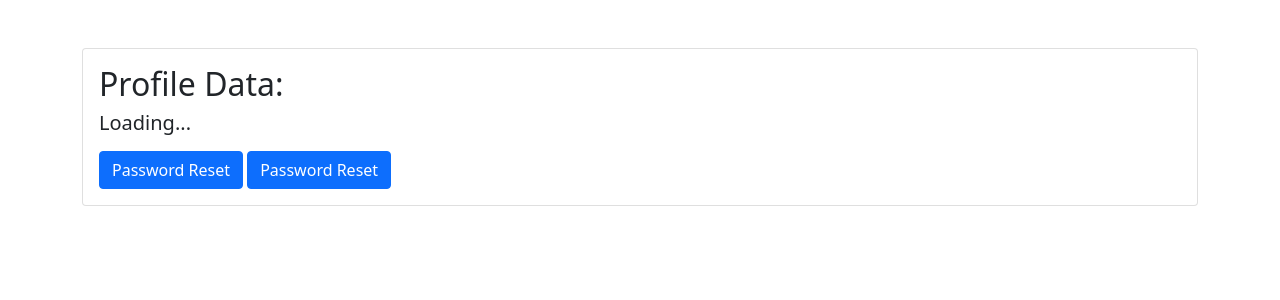
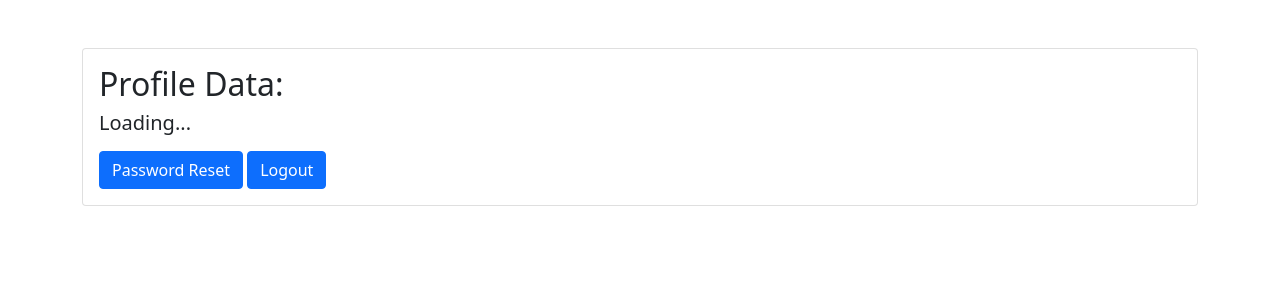
Before and after one commit to Sanatdey/auth, a PHP site: page /task/ in a window 1280 px wide. Shown: the part 56-356 px from the top of the page. Run offline with PHP 8.4, Linux system fonts and the light colour scheme; some libraries are stand-ins or nearby versions.

Commit message:
Update index.php

```diff
--- a/index.php
+++ b/index.php
@@ -11,7 +11,7 @@ include "includes/firebase.php"; ?>
             <h5 class="card-title" id='id1'>Loading...</h5>
             <p class="card-text" id='id2'></p>
             <button class="btn btn-primary" onclick="pwd()">Password Reset</button>
-            <button class="btn btn-primary" onclick="pwd1()">Password Reset</button>
+            <button class="btn btn-primary" onclick="pwd1()">Logout</button>
         </div>
     </div>
 </div>
```
